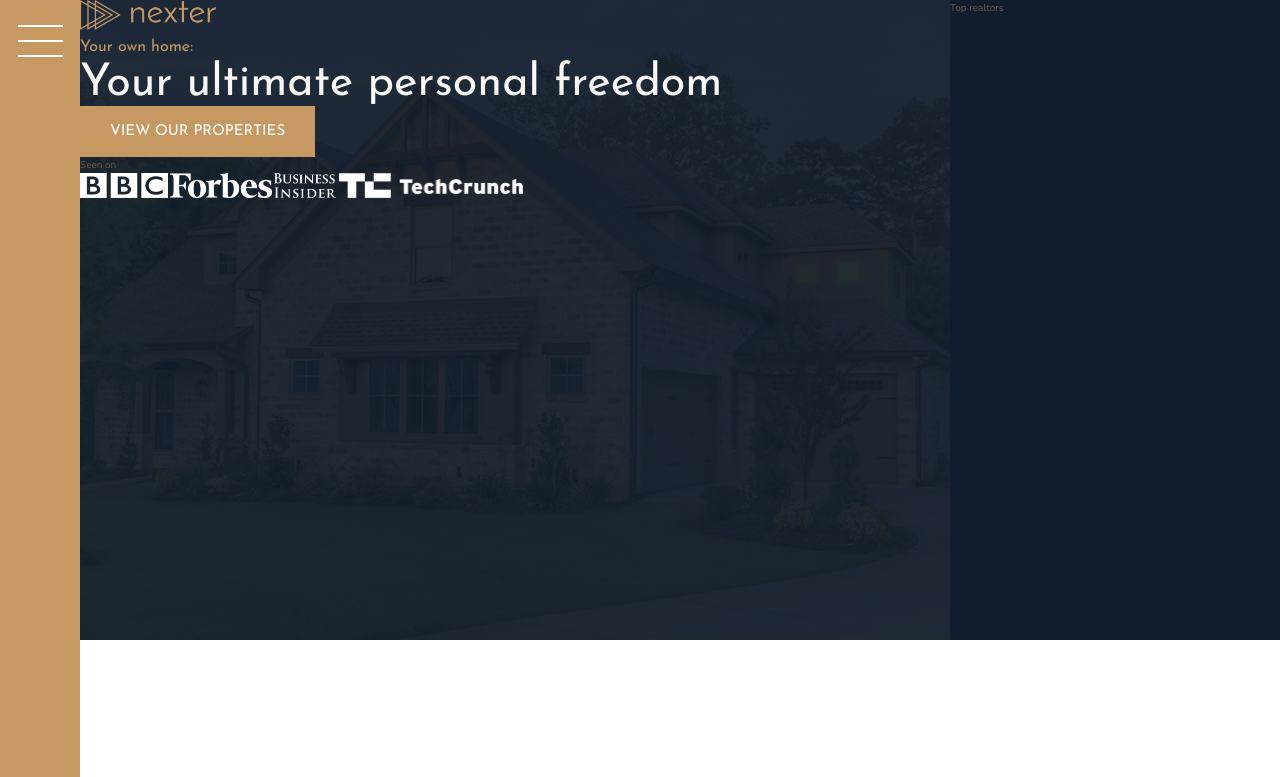
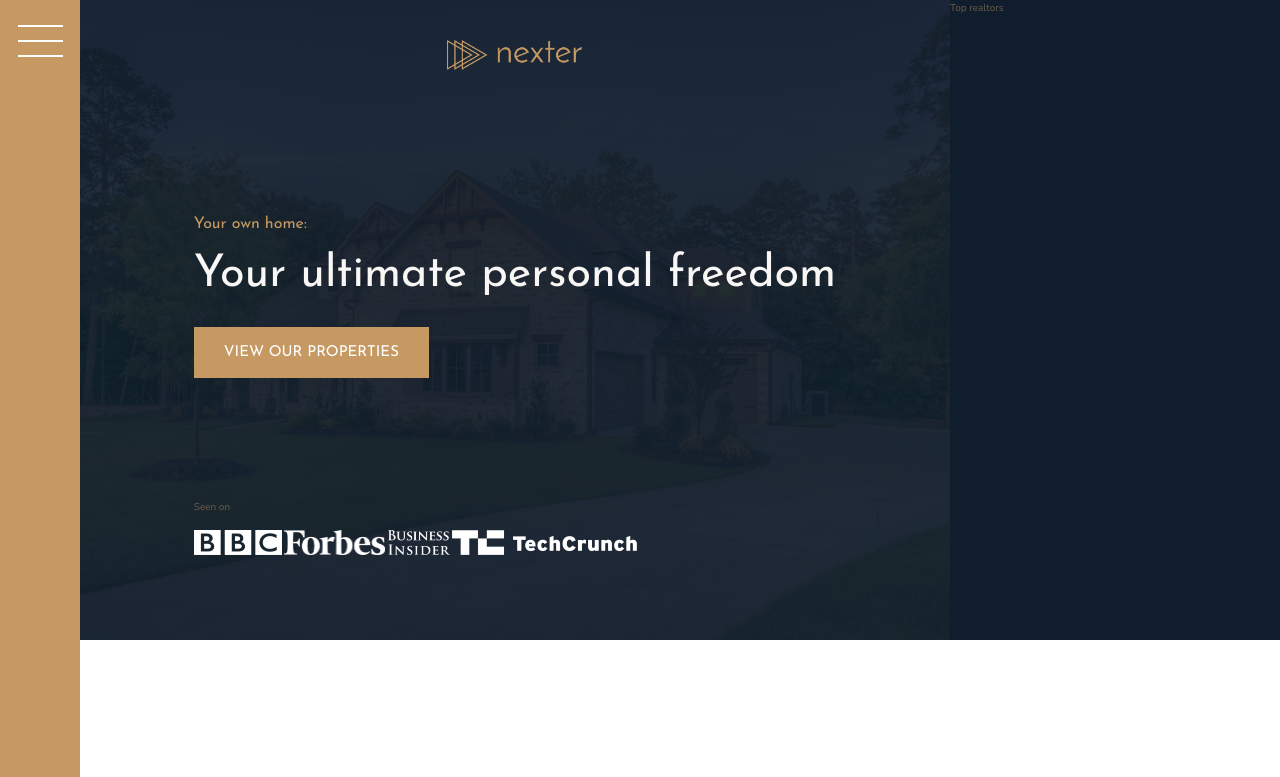
Before and after one commit to AnshumanMahato/Nexter-cssTutorialProject3, a website: page index.html in a window 1280 px wide. Shown: the top 777 px of the page. Drawn offline with nearby package versions, Linux system fonts and the light colour scheme.

Commit message:
header grid base

```diff
--- a/index.html
+++ b/index.html
@@ -20,7 +20,7 @@
             <img src="./img/logo.png" alt="nexter logo" class="header__logo">
             <h3 class="heading-3">Your own home:</h3>
             <h1 class="heading-1">Your ultimate personal freedom</h1>
-            <button class="btn">View our properties</button>
+            <button class="btn header__btn">View our properties</button>
 
             <div class="header__seenon-text">Seen on</div>
             <div class="header__seenon-logos">
--- a/scss/_header.scss
+++ b/scss/_header.scss
@@ -2,11 +2,26 @@
     background-color: $color-grey-dark-1 ;
     grid-column: full-start/ col-end 6 ;
     background-image: linear-gradient(rgba($color-secondary,0.93),rgba($color-secondary,0.93)),
-                        url(../img/hero.jpeg);
+                      url(../img/hero.jpeg);
+    background-size: cover;
     background-position: center;
+    padding: 8rem;
+    padding-top: 4rem;
+
+    display: grid;
+    grid-template-rows: 1fr min-content 6rem 1fr;
+    grid-template-columns: max-content;
+    grid-row-gap: 1.5rem;
+    justify-content: center;
 
     &__logo{
         height: 3rem;
+        justify-self: center;
+    }
+
+    &__btn{
+        align-self: start;
+        justify-self: start;
     }
 
     &__seenon-text {
```
Also changed, not shown: css/style.css, 1 other file.
